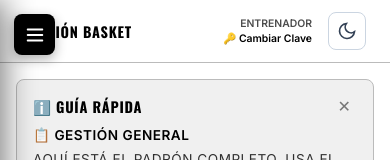
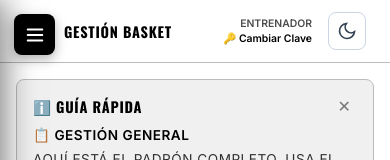
Before and after one commit to dgolzman/BasketAllBoys, a Next.js app: page /dashboard/players in a window 390 px wide. Shown: the top 160 px of the page. Built offline with nearby package versions, Linux system fonts and the light colour scheme; no server answers; the database is empty.

Commit message:
Build 4.3.16: UI Responsive layout synchronization for tablets and mobile headers

```diff
--- a/package.json
+++ b/package.json
@@ -1,6 +1,6 @@
 {
   "name": "gestion-basket-app",
-  "version": "4.3.15",
+  "version": "4.3.16",
   "private": true,
   "scripts": {
     "dev": "next dev",
--- a/src/app/dashboard/dashboard.module.css
+++ b/src/app/dashboard/dashboard.module.css
@@ -238,10 +238,10 @@
 }
 
 /* ═══════════════════════════════════════
-   RESPONSIVE MOBILE — Dashboard
+   RESPONSIVE MOBILE & TABLET — Dashboard
    ═══════════════════════════════════════ */
 
-@media (max-width: 768px) {
+@media (max-width: 1024px) {
     .layout {
         flex-direction: column;
     }
--- a/src/app/dashboard/top-nav.tsx
+++ b/src/app/dashboard/top-nav.tsx
@@ -18,7 +18,7 @@ export default function TopNav({ userName, role }: { userName?: string | null, r
             zIndex: 90,
             minHeight: '56px',
         }}>
-            <div style={{ display: 'flex', alignItems: 'center', gap: '1rem' }}>
+            <div style={{ display: 'flex', alignItems: 'center', gap: '1rem', marginLeft: '2.5rem' }}>
                 <h1 style={{ margin: 0, fontSize: 'clamp(0.9rem, 3vw, 1.25rem)', fontFamily: 'var(--font-display)', textTransform: 'uppercase', whiteSpace: 'nowrap' }}>
                     Gestión Basket
                 </h1>
```
Also changed, not shown: src/app/globals.css (+4 -4 lines).
